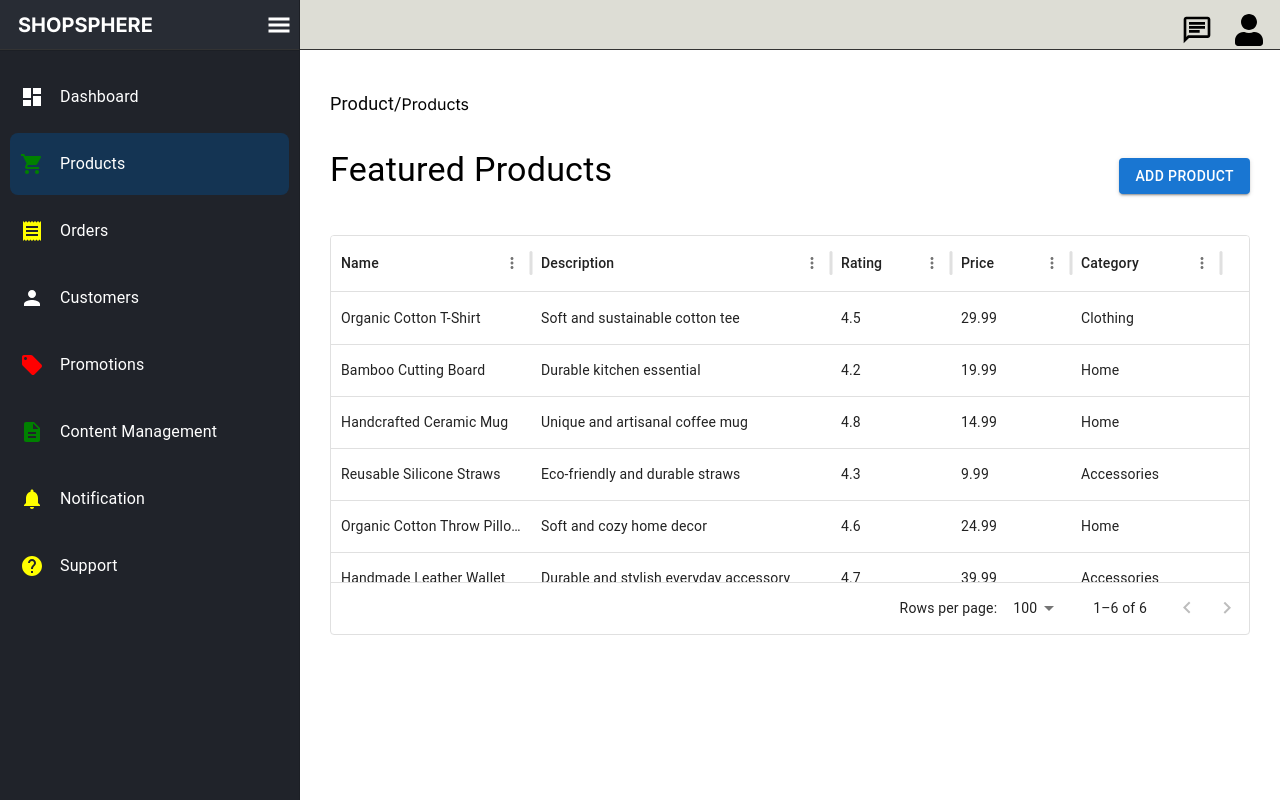
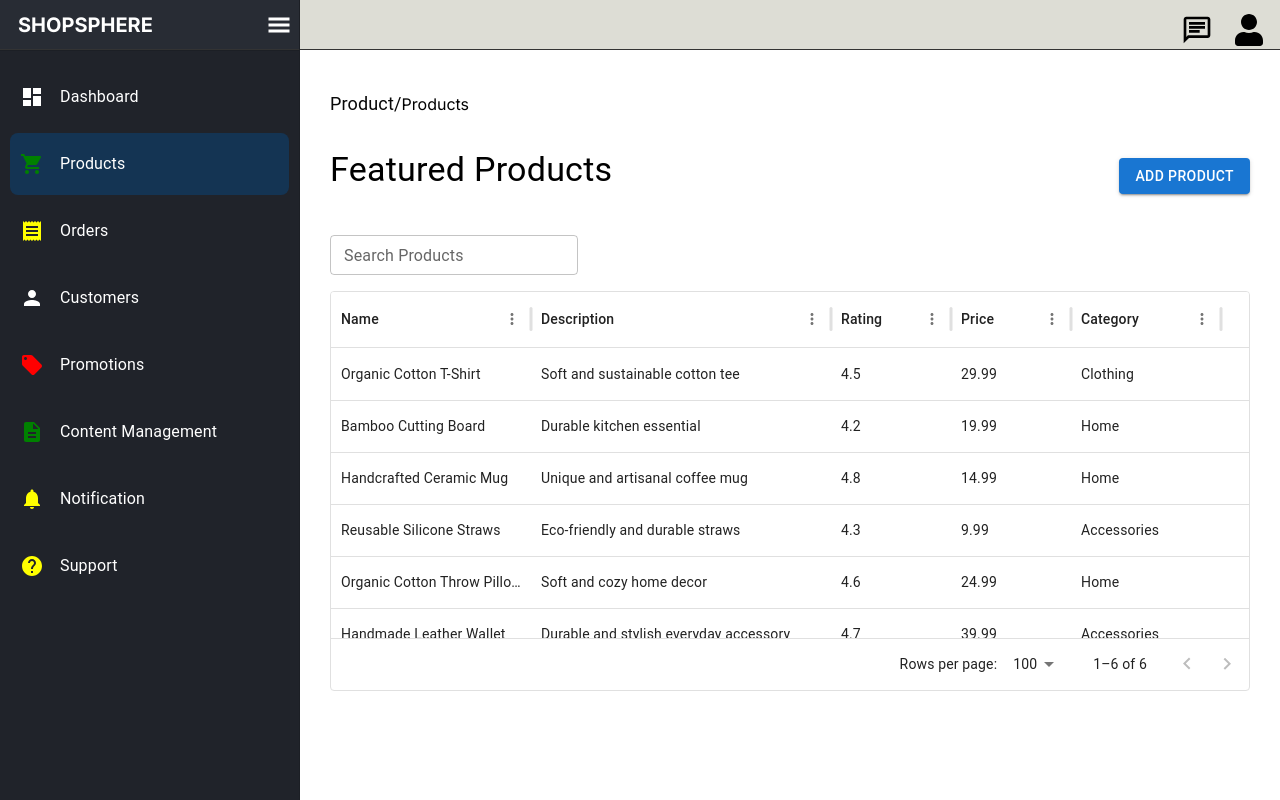
Before and after one commit to rojinnn/ShopSphere-ms, a Next.js app: page /product in a window 1280 px wide. Built offline with nearby package versions, Linux system fonts and the light colour scheme; sample sign-in values are in the browser's storage.

Commit message:
add search functionality to productspage

```diff
--- a/src/app/product/page.js
+++ b/src/app/product/page.js
@@ -1,5 +1,5 @@
 "use client";
-import { useState } from "react";
+import React, { useState } from "react";
 import {
   DataGrid,
   GridToolbarContainer,
@@ -8,13 +8,14 @@ import {
   GridToolbarFilterButton,
   GridToolbarColumnsButton,
 } from "@mui/x-data-grid";
-import { Box, Typography, Button } from "@mui/material";
+import { Box, Typography, TextField, Button } from "@mui/material";
 import CustomBreadcrumbs from "@/components/CustomBreadCrumbs";
 import { useRouter } from "next/navigation";
 import Layout from "@/components/transitionlayout";
 
 const ProductList = () => {
   const router = useRouter();
+
   const [products, setProducts] = useState([
     {
       id: 1,
@@ -72,6 +73,9 @@ const ProductList = () => {
     },
   ]);
 
+  const [filteredProducts, setFilteredProducts] = useState([]);
+  const [searchTerm, setSearchTerm] = useState("");
+
   const columns = [
     { field: "name", headerName: "Name", width: 200 },
     { field: "description", headerName: "Description", width: 300 },
@@ -80,13 +84,25 @@ const ProductList = () => {
     { field: "category", headerName: "Category", width: 150 },
   ];
 
+  const handleSearch = (e) => {
+    const value = e.target.value.toLowerCase();
+    setSearchTerm(value);
+
+    const filteredData = products.filter(
+      (product) =>
+        product.name.toLowerCase().includes(value) ||
+        product.description.toLowerCase().includes(value) ||
+        product.category.toLowerCase().includes(value)
+    );
+    setFilteredProducts(filteredData);
+  };
+
   const handleAddProduct = () => {
     router.push("/product/add");
   };
 
   return (
     <Layout>
-      <div>
       <CustomBreadcrumbs
         title={"Products"}
         links={[
@@ -108,19 +124,25 @@ const ProductList = () => {
             Featured Products
           </Typography>
         </div>
-          <Button
-            variant="contained"
-            color="primary"
-            onClick={handleAddProduct}
-          >
+        <Button variant="contained" color="primary" onClick={handleAddProduct}>
           Add Product
         </Button>
       </Box>
+      <Box my={2}>
+        <TextField
+          label="Search Products"
+          variant="outlined"
+          size="small"
+          value={searchTerm}
+          onChange={handleSearch}
+        />
+      </Box>
       <div style={{ height: 400, width: "100%" }}>
         <DataGrid
-            rows={products}
+          rows={searchTerm ? filteredProducts : products}
           columns={columns}
           pageSize={5}
+          pagination
           rowsPerPageOptions={[5, 10, 20]}
           components={{
             Toolbar: () => (
@@ -134,7 +156,6 @@ const ProductList = () => {
           }}
         />
       </div>
-      </div>
     </Layout>
   );
 };
```
Lines whose indentation alone changed are shown as unchanged.
